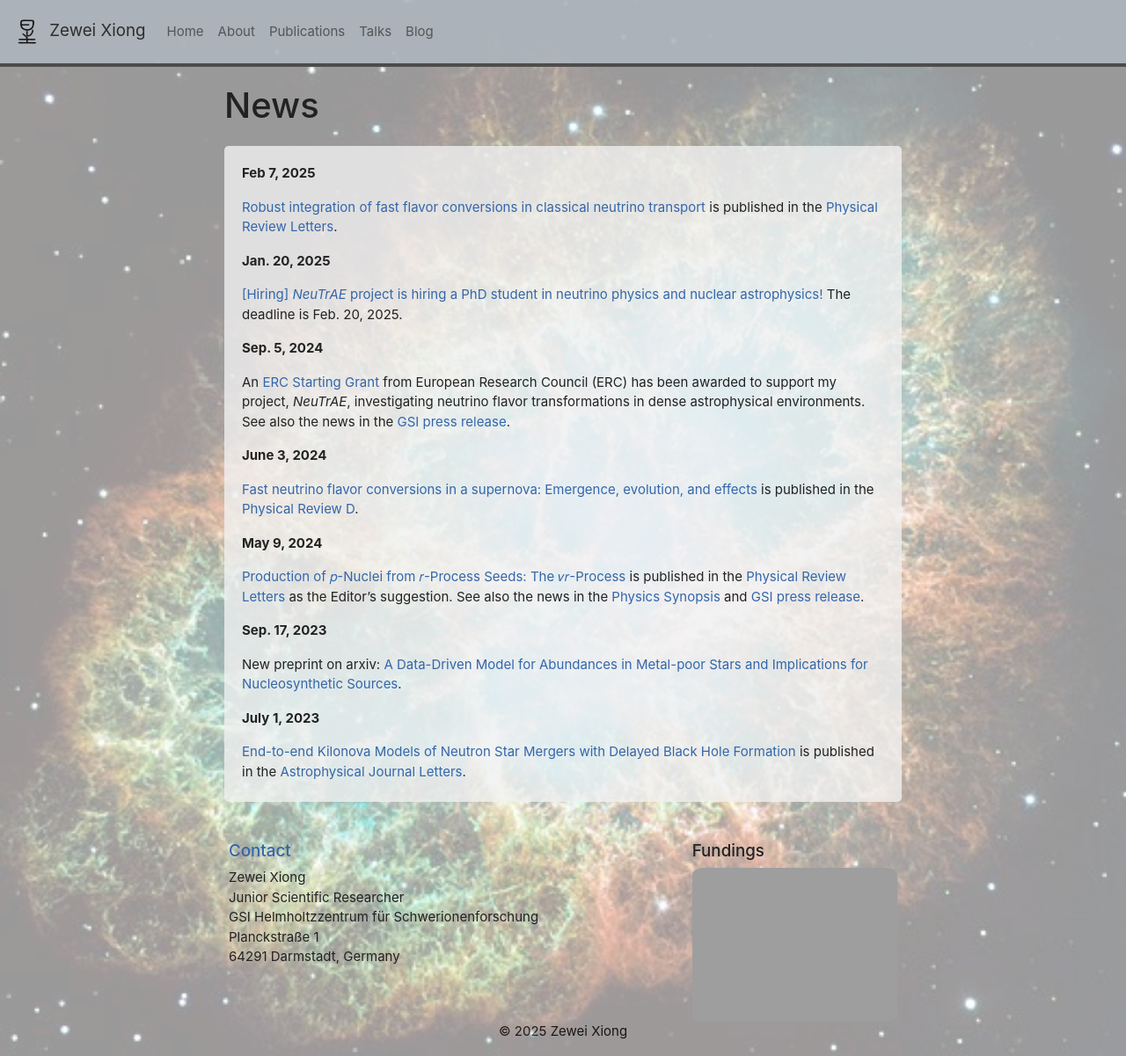
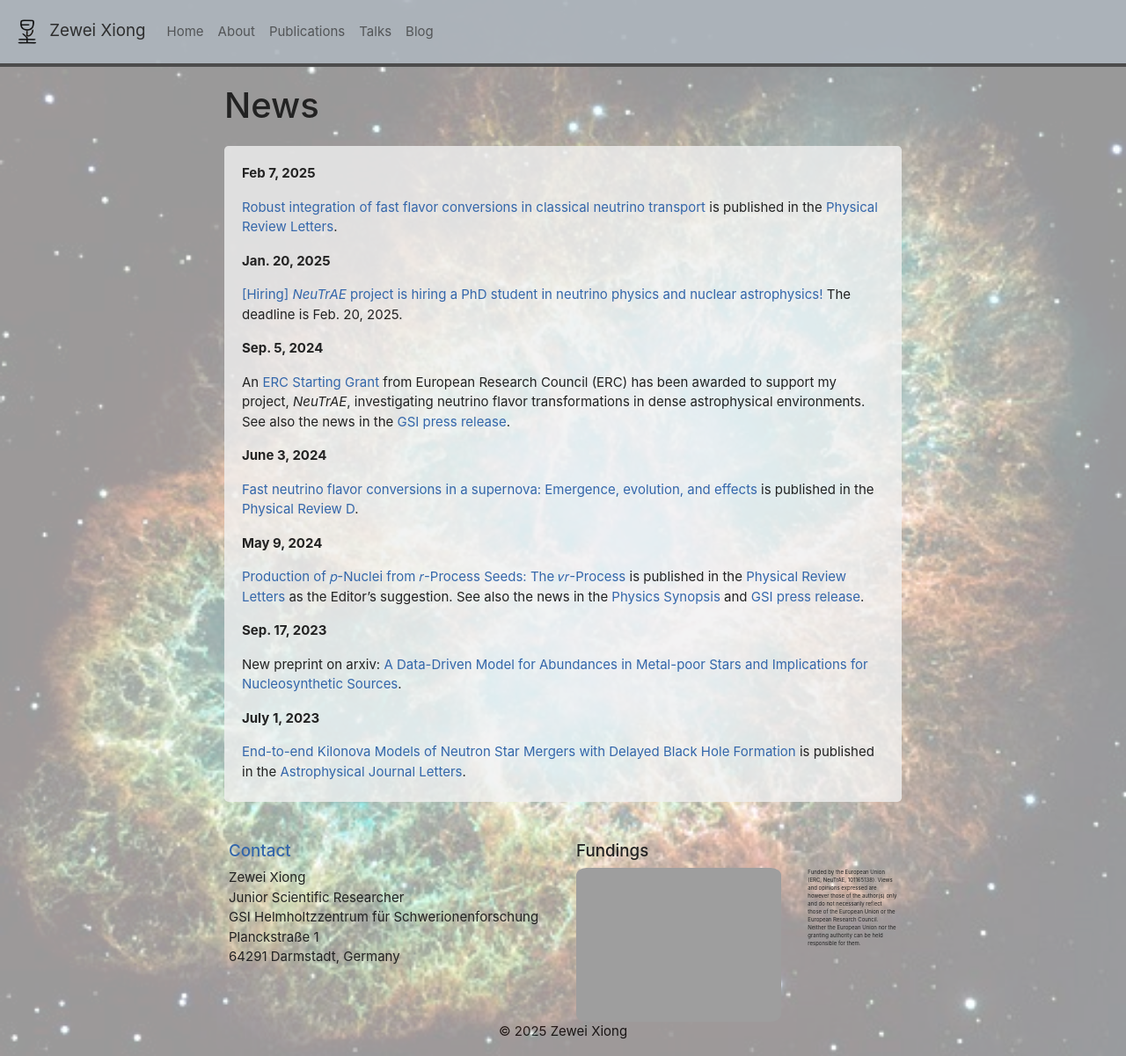
Before and after one commit to zeweixiong/zeweixiong.github.io, a Jekyll site: the page built from _pages/allnews.md, in a window 1280 px wide and 1201 px high. Shown: the whole window at 88% size. Built offline with Jekyll 4.4.1, drawn with Linux system fonts in a browser that asks for light colours; nearby versions of some CDN libraries; a style sheet for code colours, icons or effects is not loaded.

Commit message:
add disclaimer for ERC grant.

```diff
--- a/_includes/footer.html
+++ b/_includes/footer.html
@@ -8,12 +8,17 @@
     <p>{{ site.contact }}</p>
   </div>
 
-  <div class="col-sm-2">
-  </div>
+  <!--<div class="col-sm-2">
+  </div>-->
 
   <div class="col-sm-4">
     <h5>Fundings</h5>
     <a href="https://erc.europa.eu" title="ERC" target="_blank"><img width="100%" src="{{ site.url }}{{ site.baseurl }}/images/LOGO_ERC-FLAG_FP.png" alt="EU flag"></a>
+  </div>
+
+  <div class="col-sm-2">
+    <h5>&nbsp;</h5>
+    <p style="font-size: 6px;">Funded by the European Union (ERC, NeuTrAE, 101165138). Views and opinions expressed are however those of the author(s) only and do not necessarily reflect those of the European Union or the European Research Council. Neither the European Union nor the granting authority can be held responsible for them.</p>
   </div>
 </div>
 
```
